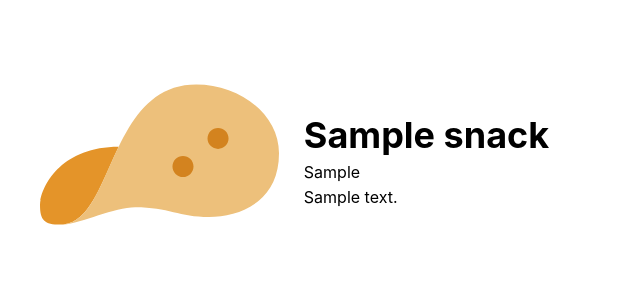
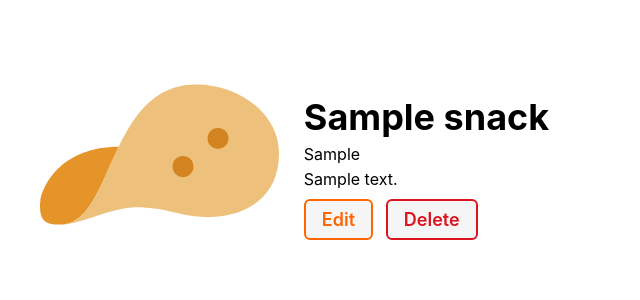
Before and after one commit to mrunlockedtech-odin/snack-collector, a Django app: page /snacks/1/ in a window 1280 px wide. Shown: the part 55-355 px from the top of the page, without its empty margins (0-640 px from the left). Run offline with Django 4.2, Linux system fonts and the light colour scheme; tables that the repository leaves empty hold one stand-in row (values such as "Sample post").

Commit message:
Add update function to individual snacks

```diff
--- a/main_app/templates/snacks/detail.html
+++ b/main_app/templates/snacks/detail.html
@@ -22,6 +22,10 @@
     <h1>{{ snack.name }}</h1>
     <p>{{snack.type}}</p>
     <p>{{ snack.description }}</p>
+    <div class="snack-actions">
+      <a href="{% url 'snacks_update' snack.id %}" class="btn warn">Edit</a>
+      <a href="{% url 'snacks_delete' snack.id %}" class="btn danger">Delete</a>
+    </div>
   </div>
 </section>
 
--- a/main_app/urls.py
+++ b/main_app/urls.py
@@ -7,5 +7,7 @@ urlpatterns = [
     path('snacks/', views.snacks_index, name='snacks_index'),
     path('snacks/<int:snack_id>/', views.snacks_detail, name='snacks_detail'),
     path('snacks/create/', views.SnackCreate.as_view(), name='snacks_create'),
+    path('snacks/<int:pk>/delete', views.SnackDelete.as_view(), name='snacks_delete'),
+    path('snacks/<int:pk>/update', views.SnackUpdate.as_view(), name='snacks_update'),
 
 ]
--- a/main_app/views.py
+++ b/main_app/views.py
@@ -1,5 +1,5 @@
 from django.shortcuts import render
-from django.views.generic.edit import CreateView
+from django.views.generic.edit import CreateView, UpdateView, DeleteView
 
 from .models import Snack
 # Create your views here.
@@ -7,6 +7,14 @@ from .models import Snack
 class SnackCreate(CreateView):
   model = Snack
   fields='__all__'
+
+class SnackUpdate(UpdateView):
+  model = Snack
+  fields = ['type','description']
+
+class SnackDelete(DeleteView):
+  model = Snack
+  success_url: '/snacks/'
 
 def snacks_index(request):
   snacks = Snack.objects.all()
```
